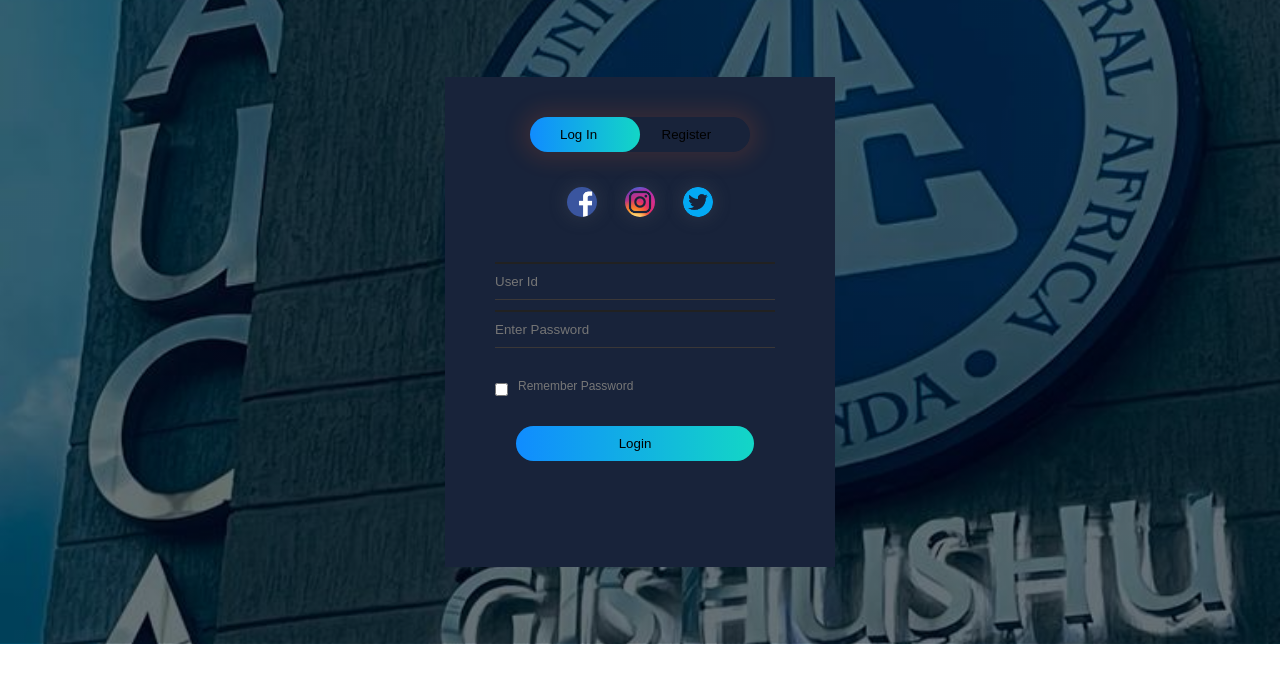
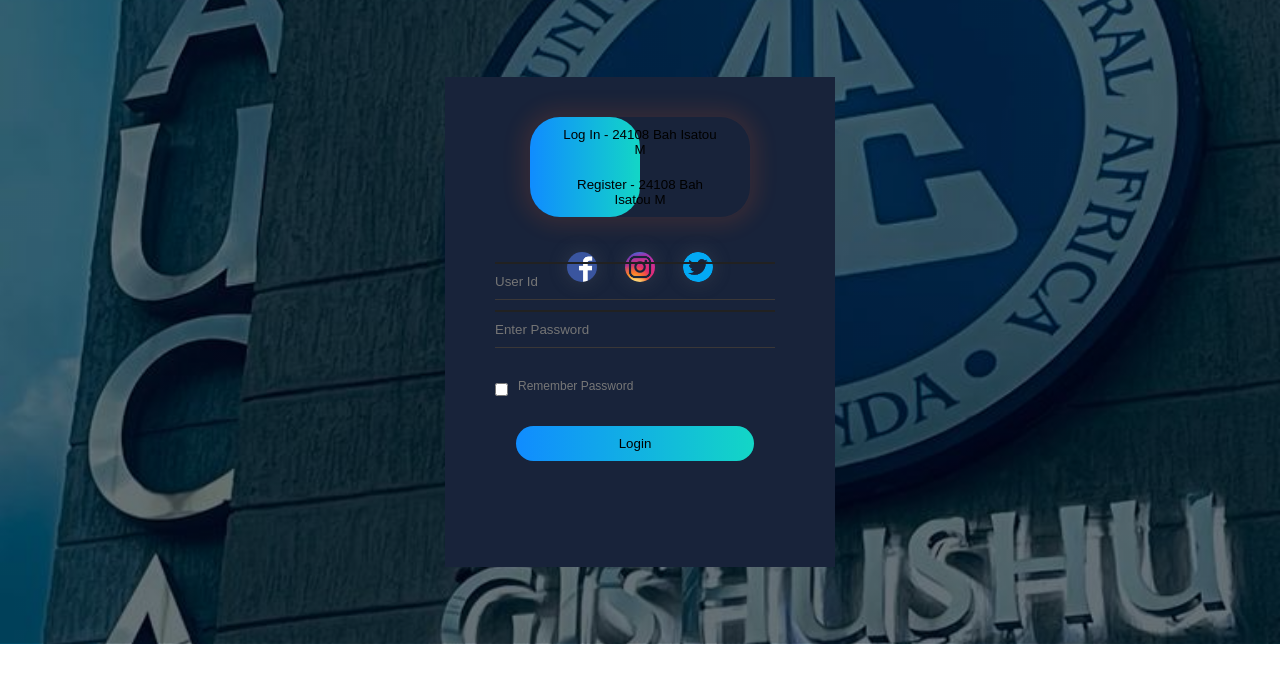
Before and after one commit to atatabah/atatabah.github.io, a plain HTML site: page index.html in a window 1280 px wide. Drawn offline with Linux system fonts and the light colour scheme.

Commit message:
Update index.html

```diff
--- a/index.html
+++ b/index.html
@@ -8,8 +8,8 @@
             <div class="form-box">
                 <div class="botton-box">
                     <div id="btn"></div>
-                    <button type="button" class="toggle-btn" onclick="login()">Log In</button>
-                    <button type="button" class="toggle-btn" onclick="register()">Register</button>
+                    <button type="button" class="toggle-btn" onclick="login()">Log In - 24108 Bah Isatou M</button>
+                    <button type="button" class="toggle-btn" onclick="register()">Register - 24108 Bah Isatou M</button>
                 </div>
                 <div class="Social-Media">
                     <img src="facebook.png" alt="facebook">
```
